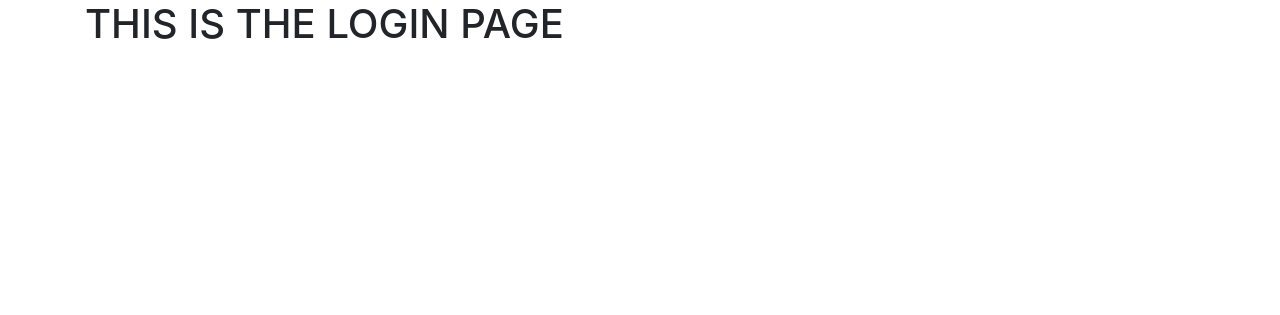
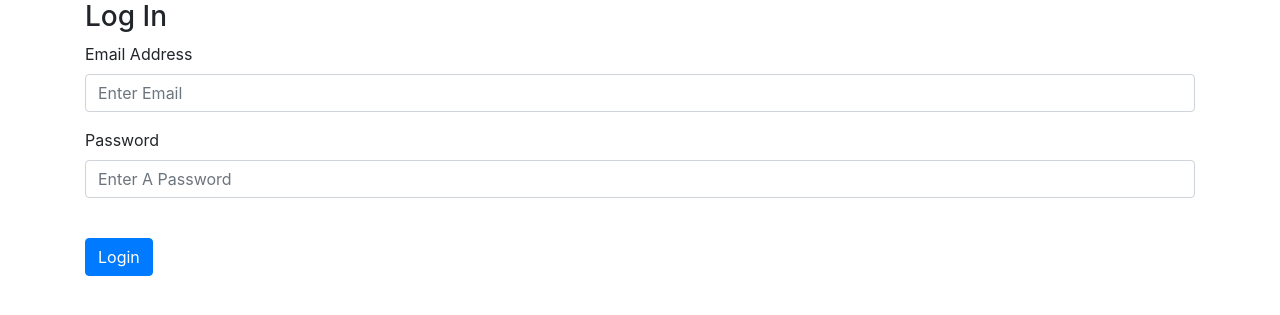
Before and after one commit to shijwav/imagezero, a Flask app: page /login in a window 1280 px wide. Shown: the part 56-371 px from the top of the page. Run offline with Flask 3, Linux system fonts and the light colour scheme; some libraries are stand-ins or nearby versions.

Commit message:
Add files via upload

```diff
--- a/imageZero/website/auth.py
+++ b/imageZero/website/auth.py
@@ -1,14 +1,33 @@
-from flask import Blueprint, render_template
+from flask import Blueprint, render_template, request, flash
 
 auth = Blueprint('auth', __name__)
 
-@auth.route('/login')
+@auth.route('/login', methods=['GET', 'POST'])
 def login():
+    data = request.form
+    print(data)
     return render_template("login.html")
 @auth.route('/logout')
 def logout():
     return "<p>logout</p>"
 
-@auth.route('/sign-up')
+@auth.route('/sign-up', methods=['GET', 'POST'])
 def sign_up():
+    if request.method =='POST':
+        email = request.form.get('email')
+        firstName = request.form.get('firstName')
+        password1 = request.form.get('password1')
+        password2 = request.form.get('password2')
+
+        if len(email)< 4:
+            flash('Email must be greater than 4 characters.', category='error')
+        elif len(firstName) < 2:
+            flash('First name must be greater than 2 characters.', category='error')
+        elif password1 != password2:
+            flash('Password does not match.', category='error')
+        elif len(password1) < 7:
+            flash('Password must be greater than 7 characters.', category='error')
+        else:
+            # add user to the database
+            flash('Account has been created!', category='success')
     return render_template("sign_up.html")
--- a/imageZero/website/templates/base.html
+++ b/imageZero/website/templates/base.html
@@ -36,6 +36,29 @@
         </div>
       </div>
     </nav>
+
+    {% with messages = get_flashed_messages(with_categories=true) %}
+    {% if messages %}
+      {% for category, message in messages %}
+      {% if category == 'error' %}
+      <div class = "alert alert-danger alter-dismissable fade show" role="alert">
+        {{ message }}
+        <button type="button" class="close" data-dismiss="alert">
+          <span aria-hidden="true">&times;</span>
+        </button>
+      </div>
+      {% else %}
+      <div class = "alert alert-success alter-dismissable fade show" role="alert">
+        {{ message }}
+        <button type="button" class="close" data-dismiss="alert">
+          <span aria-hidden="true">&times;</span>
+        </button>
+      </div>
+      {% endif %}
+      {% endfor %}
+    {% endif %}
+    {% endwith %}
+
     <div class = "container">
       {% block content %}
       {% endblock %}
--- a/imageZero/website/templates/login.html
+++ b/imageZero/website/templates/login.html
@@ -1,5 +1,29 @@
 {% extends "base.html" %} {% block title %}LOGIN{% endblock %}
 
 {% block content %}
-<h1>THIS IS THE LOGIN PAGE</h1>
+<form method = "POST">
+    <h3 allign = "center">Log In</h3>
+    <div class = "form-group">
+        <label for="email">Email Address</label>
+        <input
+        type="email"
+        class = "form-control"
+        id="email"
+        name="email"
+        placeholder="Enter Email"
+        />
+    </div>
+    <div class = "form-group">
+        <label for="password1">Password</label>
+        <input
+        type="password"
+        class = "form-control"
+        id="password1"
+        name="password1"
+        placeholder="Enter A Password"
+        />
+    </div>
+    <br />
+    <button type="submit" class="btn btn-primary">Login</button>
+</form>
 {% endblock %}
```
